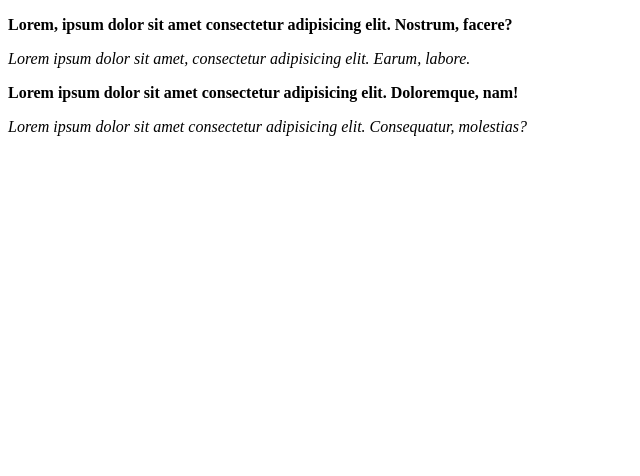
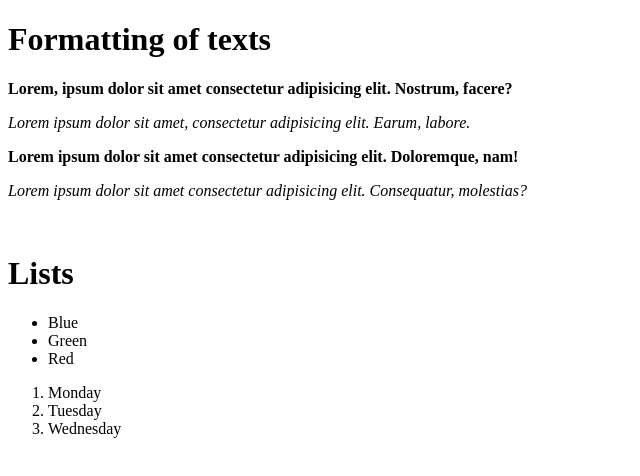
Before and after one commit to wesho1107/html-beginner, a plain HTML site: page index.html in a window 1280 px wide. Shown: the whole page, without its empty margins (0-640 px from the left). Drawn offline with Linux system fonts and the light colour scheme.

Commit message:
Added ordered and unordered list

```diff
--- a/index.html
+++ b/index.html
@@ -7,10 +7,25 @@
 </head>
 
 <body>
+    <h1>Formatting of texts</h1>
     <p><strong>Lorem, ipsum dolor sit amet consectetur adipisicing elit. Nostrum, facere?</strong></p>
     <p><em>Lorem ipsum dolor sit amet, consectetur adipisicing elit. Earum, labore.</em></p>
     <p><b>Lorem ipsum dolor sit amet consectetur adipisicing elit. Doloremque, nam!</b></p>
     <p><i>Lorem ipsum dolor sit amet consectetur adipisicing elit. Consequatur, molestias?</i></p>
+
+    <br>
+
+    <h1>Lists</h1>
+    <ul>
+        <li>Blue</li>
+        <li>Green</li>
+        <li>Red</li>
+    </ul>
+    <ol>
+        <li>Monday</li>
+        <li>Tuesday</li>
+        <li>Wednesday</li>
+    </ol>
 </body>
 
 </html>
```
